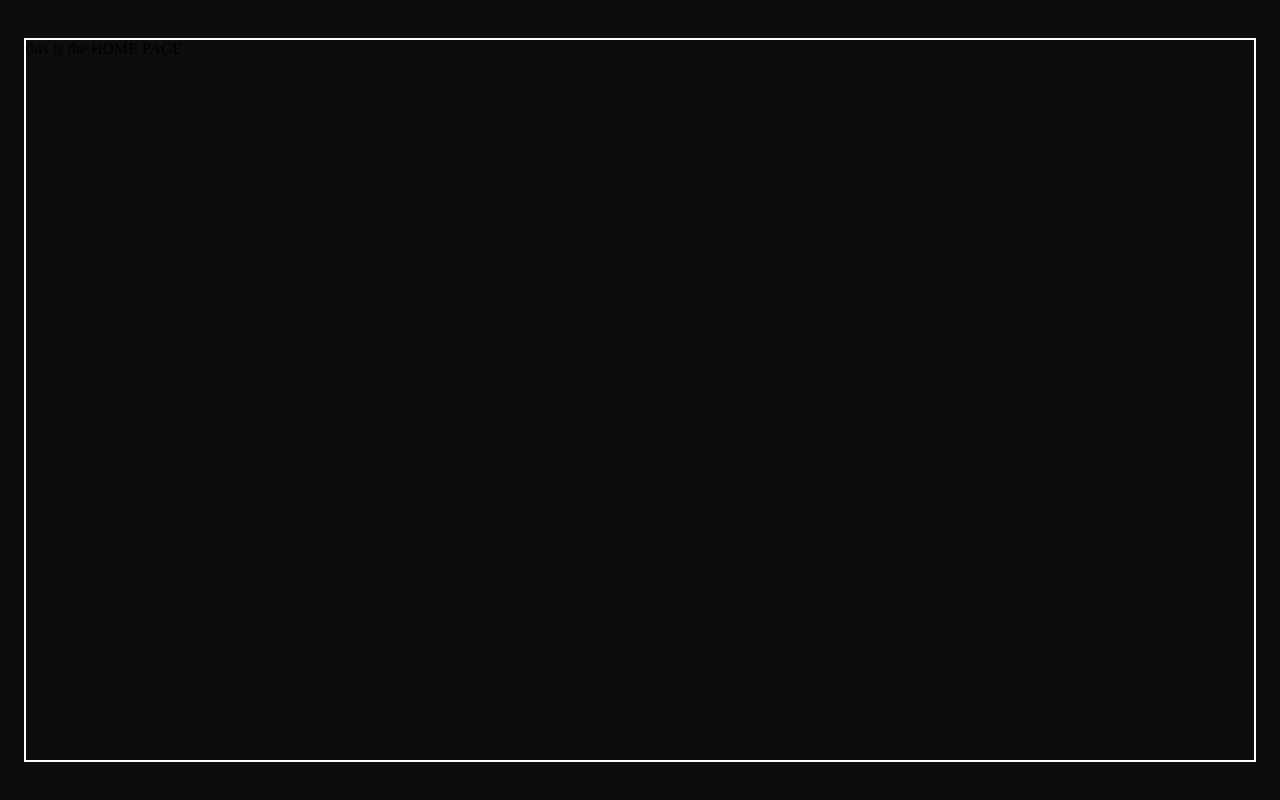
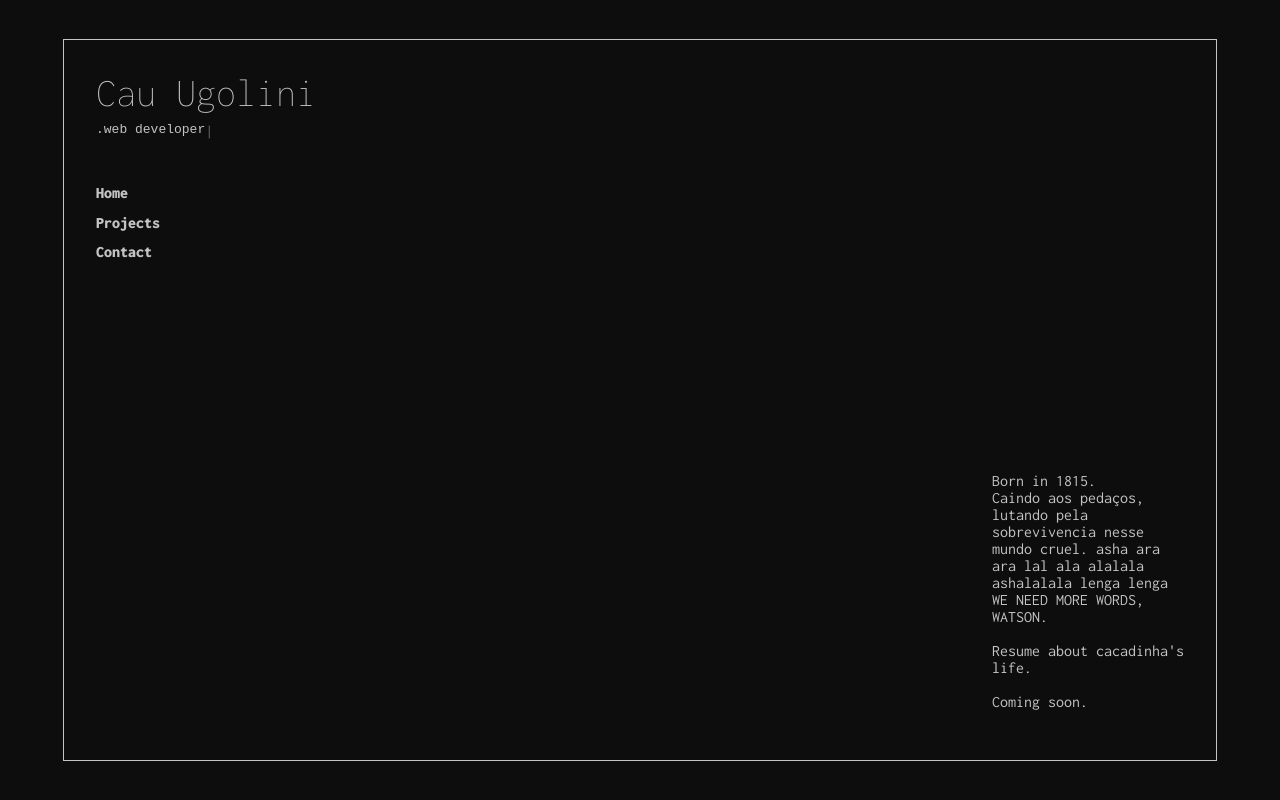
Before and after one commit to caumaria/PortfolioCard, a React (Vite) app in the folder PortfolioCard/: page / in a window 1280 px wide. Built offline with nearby package versions, Linux system fonts and the light colour scheme.

Commit message:
Homepage added

```diff
--- a/PortfolioCard/index.html
+++ b/PortfolioCard/index.html
@@ -4,6 +4,10 @@
     <meta charset="UTF-8" />
     <link rel="icon" type="image/svg+xml" href="/vite.svg" />
     <meta name="viewport" content="width=device-width, initial-scale=1.0" />
+    <script src="https://cdn.jsdelivr.net/npm/typed.js@2.0.11/lib/typed.min.js"></script>
+    <link rel="preconnect" href="https://fonts.googleapis.com">
+    <link rel="preconnect" href="https://fonts.gstatic.com" crossorigin>
+    <link href="https://fonts.googleapis.com/css2?family=Inconsolata:wght@200;400;700;900&display=swap" rel="stylesheet">
     <title>cau. portfolio</title>
   </head>
   <body>
--- a/PortfolioCard/package.json
+++ b/PortfolioCard/package.json
@@ -11,7 +11,8 @@
   "dependencies": {
     "react": "^18.2.0",
     "react-dom": "^18.2.0",
-    "styled-components": "^5.3.9"
+    "styled-components": "^5.3.9",
+    "typed.js": "^2.0.15"
   },
   "devDependencies": {
     "@types/react": "^18.0.28",
--- a/PortfolioCard/src/components/homepage/Homepage.jsx
+++ b/PortfolioCard/src/components/homepage/Homepage.jsx
@@ -1,4 +1,4 @@
-import React from 'react'
+import { useEffect, useRef } from "react";
 import styled from 'styled-components';
 
 const Background = styled.div`
@@ -8,21 +8,107 @@ const Background = styled.div`
   display: flex;
   align-items: center;
   justify-content: center;
+  font-family: 'Inconsolata', monospace;
 `;
 
 const Container = styled.div`
   height: 90vh;
-  width: 96vw;
-  border: 2px solid white;
+  width: 90vw;
+  border: 1px solid #c3c3c3;
   background-color: hsl(0, 0%, 5%);
+  position: fixed;
 `;
 
+const Header = styled.div`
+  width: 16rem;
+  height: 20rem;
+  color: #c3c3c3;
+  margin: 2rem;
+`;
+
+const H1 = styled.h1`
+  font-weight: 200;
+  font-size: 40px;
+  padding-bottom: .5rem;
+`;
+
+const Flex = styled.div`
+  display: flex,
+`;
+
+const Ul = styled.ul`
+  list-style: none;
+  cursor: pointer;
+  padding-top: 2rem;
+`;
+
+const Li = styled.li`
+  padding-top: .8rem;
+  font-weight: 900;
+`;
+
+const About = styled.div`
+  width: 12rem;
+  height: 16rem;
+  color: #c3c3c3;
+  margin: 2rem;
+  position: absolute;
+  bottom: 0;
+  right: 0;
+`;
 
 const Homepage = () => {
+  const webD = useRef(null);
+
+  useEffect(() => {
+    const typedWeb = new Typed(webD.current, {
+      strings: ['.web developer'],
+      startDelay: 400,
+      typeSpeed: 70,
+      backDelay: 500,
+    });
+
+    return () => {
+      typedWeb.destroy();
+    };
+  }, []);
+
   return (
     <Background>
       <Container>
-        this is the HOME PAGE
+        <Header>
+          <H1>Cau Ugolini</H1>
+          <Flex>
+            <pre ref={webD}></pre>
+          </Flex>
+
+          <Ul>
+            <Li>Home</Li>
+            <Li>Projects</Li>
+            <Li>Contact</Li>
+          </Ul>
+
+        </Header>
+
+        <About>
+          <p>
+            Born in 1815.
+          </p>
+          <p>
+            Caindo aos pedaços, lutando pela
+            sobrevivencia nesse mundo cruel.
+            asha ara ara lal ala alalala
+            ashalalala lenga lenga WE NEED MORE WORDS, WATSON.
+            <br></br>
+            <br></br>
+            Resume about cacadinha's life.
+            <br></br>
+            <br></br>
+            Coming soon.
+          </p>
+        </About>
+
+
       </Container>
     </Background>
   )
--- a/PortfolioCard/src/components/splash screen/Splash.jsx
+++ b/PortfolioCard/src/components/splash screen/Splash.jsx
@@ -1,6 +1,6 @@
-import React from 'react'
-import styled from 'styled-components';
-
+import Typed from "typed.js";
+import { useEffect, useRef } from "react";
+import styled from "styled-components";
 
 const Container = styled.div`
   height: 100vh;
@@ -15,17 +15,33 @@ const Title = styled.h1`
   font-size: 1.5em;
   text-align: center;
   color: white;
+  display: flex;
 `;
 
+const Splash = () => {
+  const name = useRef(null);
 
-const Splash = () => {
+  useEffect(() => {
+    const typed = new Typed(name.current, {
+      strings: ["cau. "],
+      startDelay: 600,
+      typeSpeed: 180,
+    });
+
+    return () => {
+      typed.destroy();
+    };
+  }, []);
+
+
   return (
     <Container>
       <Title>
-        cau. portfolio
+        <pre ref={name}></pre>
+        <pre id="portfolio">portfolio</pre>
       </Title>
     </Container>
-  )
+  );
 };
 
 export default Splash;
```
Also changed, not shown: 1 other file (tests, documents, lock files or other folders).
